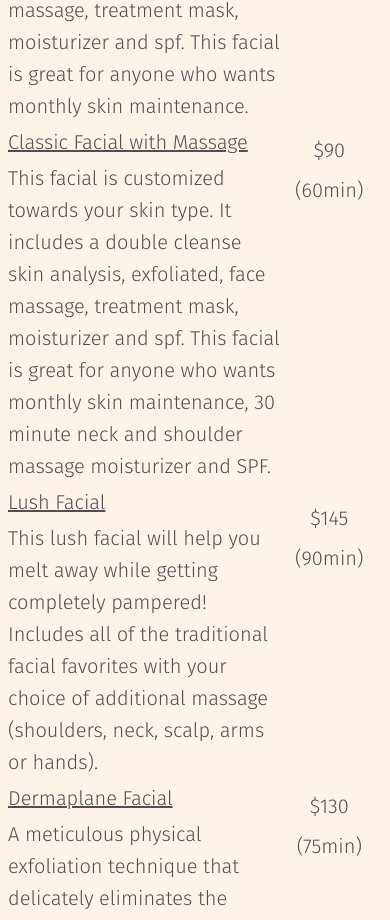
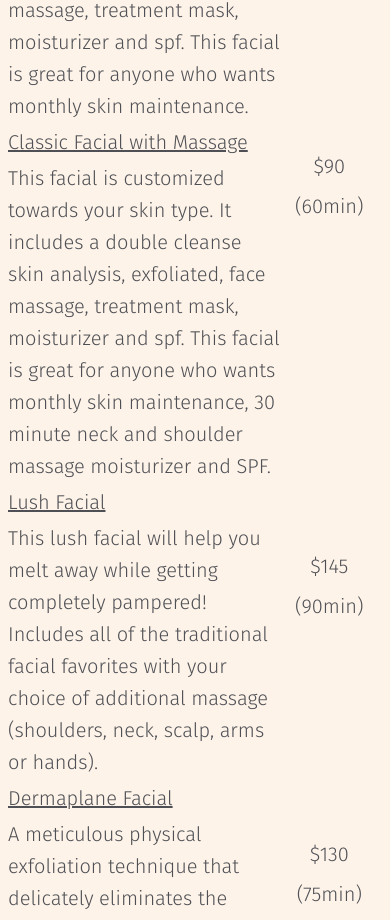
Before and after one commit to mattrowley10/NixFix, a React (Vite) app: page /facials in a window 390 px wide. Shown: the part 838-1758 px from the top of the page. Built offline with nearby package versions, Linux system fonts and the light colour scheme.

Commit message:
facial pricing

```diff
--- a/src/Components/FacialDescription.jsx
+++ b/src/Components/FacialDescription.jsx
@@ -104,13 +104,13 @@ export default function FacialDescription() {
         </li>
         <li
           id="3"
-          className="facial-pricing mt-56 sm:mt-64 md:mt-32 lg:mt-32 lg:pt-2 xl:mt-16 2xl:mt-8"
+          className="facial-pricing mt-60 sm:mt-64 md:mt-32 lg:mt-32 lg:pt-2 xl:mt-16 2xl:mt-8"
         >
           $90 (60min)
         </li>
         <li
           id="4"
-          className="facial-pricing mt-72 sm:mt-80 md:mt-40 lg:mt-44 xl:mt-24 2xl:mt-16"
+          className="facial-pricing mt-80 sm:mt-80 md:mt-40 lg:mt-44 xl:mt-24 2xl:mt-16"
         >
           $145 (90min)
         </li>
```
